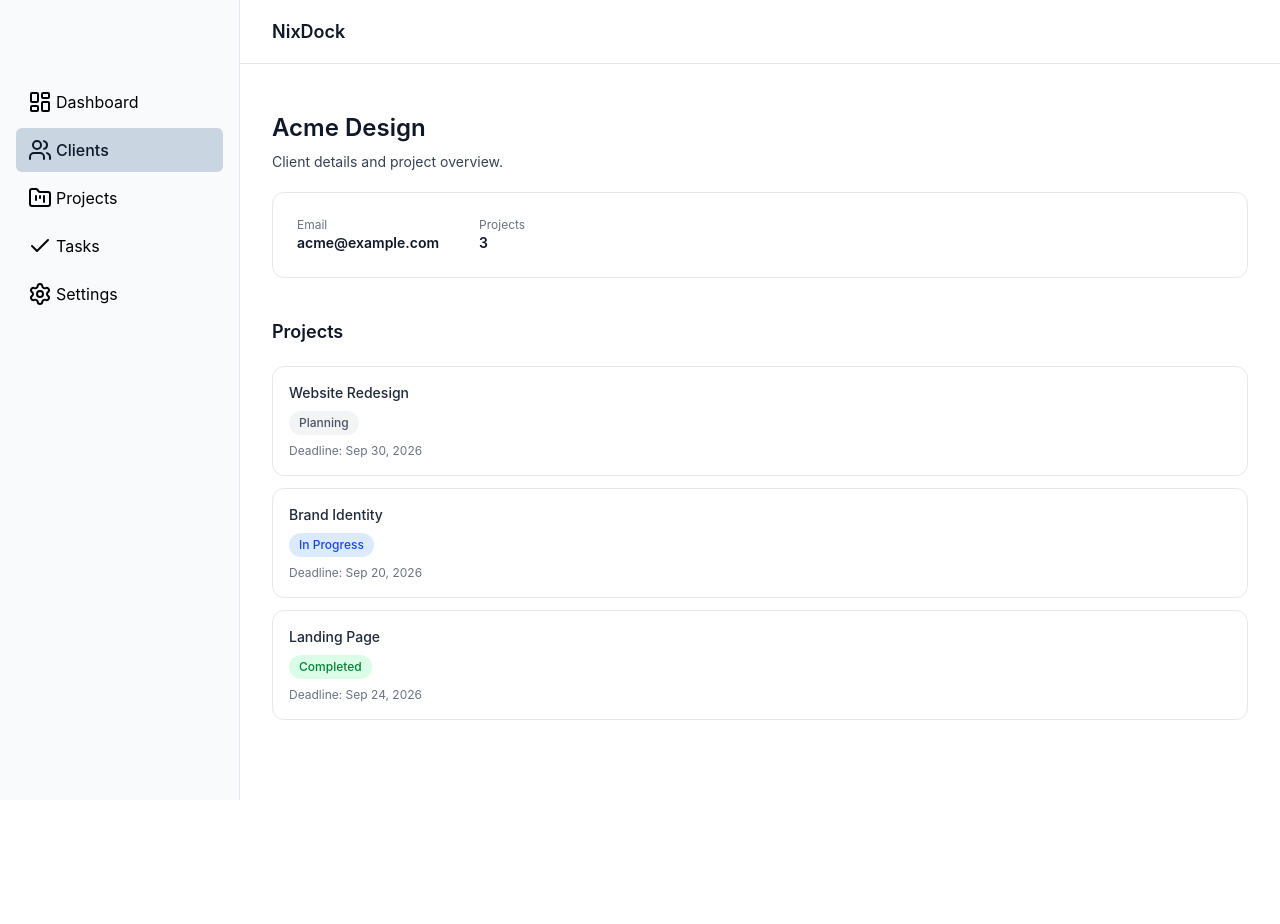
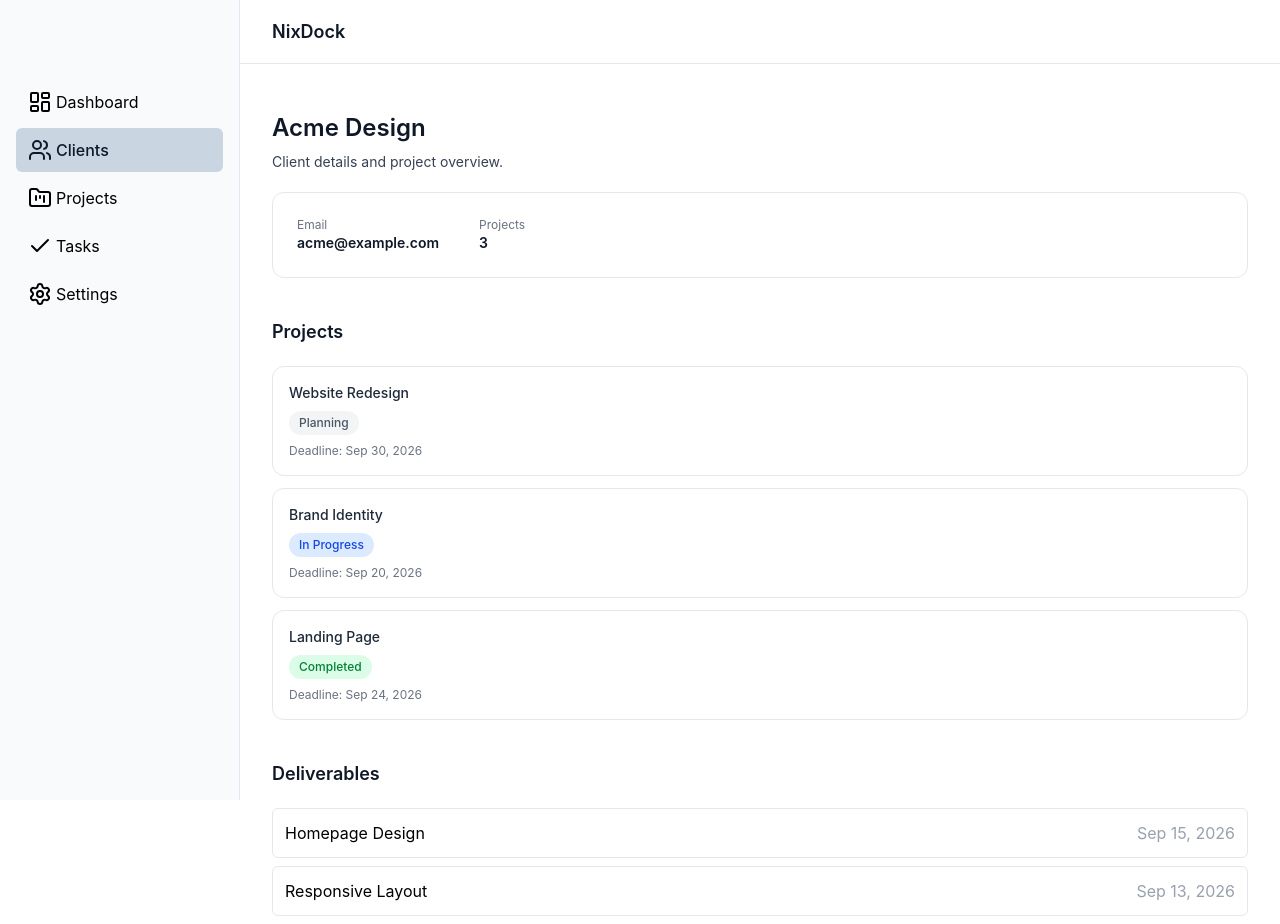
Before and after one commit to nico-devstudio/NixDock, a React (Vite) app: page /clients/1 in a window 1280 px wide. Shown: the top 924 px of the page. Before the commit the page ends 800 px from the top, so only its background shows below. Built offline with nearby package versions, Linux system fonts and the light colour scheme.

Commit message:
feat: add deliverable detail pages

```diff
--- a/src/components/Client.jsx
+++ b/src/pages/Client.jsx
@@ -1,6 +1,7 @@
 import { Link, useParams } from "react-router-dom";
 import { clients } from "../data/clients";
 import { projects } from "../data/projects";
+import { deliverables } from "../data/deliverables";
 
 export default function Client() {
   const { id } = useParams();
@@ -13,6 +14,11 @@ export default function Client() {
   const projectCardStyle =
     "border border-gray-200 rounded-xl p-4 text-sm text-gray-800 hover:border-gray-300 hover:shadow-sm transition";
   const projStatus = "text-xs font-medium px-2.5 py-1 rounded-full self-start";
+  const clientDeliverables = deliverables.filter((deliverable) =>
+    clientProjects.some((project) => project.id === deliverable.projectId),
+  );
+  const container =
+    "flex flex-wrap justify-between border border-gray-200 rounded-md";
 
   return (
     <div className="max-w-5xl">
@@ -70,6 +76,31 @@ export default function Client() {
               ))}
             </ul>
           </section>
+
+          <section className="mt-10">
+            <h2 className="text-lg font-semibold text-gray-900 my-5">
+              Deliverables
+            </h2>
+            <ul className="space-y-2 mt-5">
+              {clientDeliverables.map((deliverable) => (
+                <li key={deliverable.id}>
+                  <Link
+                    to={`/deliverables/${deliverable.id}`}
+                    className={`${container} p-3 max-md:flex-col hover:border-gray-300 hover:shadow-sm transition`}
+                  >
+                    <p>{deliverable.name}</p>
+                    <p className="text-gray-400  shrink-0">
+                      {new Date(deliverable.date).toLocaleDateString("en-US", {
+                        year: "numeric",
+                        month: "short",
+                        day: "numeric",
+                      })}
+                    </p>
+                  </Link>
+                </li>
+              ))}
+            </ul>
+          </section>
         </>
       ) : (
         <p>Client not found</p>
--- a/src/pages/Dashboard.jsx
+++ b/src/pages/Dashboard.jsx
@@ -2,6 +2,7 @@ import { clients } from "../data/clients";
 import { projects } from "../data/projects";
 import { tasks } from "../data/tasks";
 import { deliverables } from "../data/deliverables";
+import { Link } from "react-router-dom";
 
 export default function Dashboard() {
   const cardsStyle =
@@ -92,9 +93,10 @@ export default function Dashboard() {
           <h2 className={h2Style}>Recent Deliverables</h2>
           <ul className="space-y-2 mt-5">
             {deliverables.map((deliverable) => (
-              <li
-                key={deliverable.id}
-                className={`${container} p-3 max-md:flex-col`}
+              <li key={deliverable.id}>
+                <Link
+                  to={`/deliverables/${deliverable.id}`}
+                  className={`${container} p-3 max-md:flex-col hover:border-gray-300 hover:shadow-sm transition`}
                 >
                   <p>{deliverable.name}</p>
                   <p className={`${mutedText} shrink-0`}>
@@ -104,6 +106,7 @@ export default function Dashboard() {
                       day: "numeric",
                     })}
                   </p>
+                </Link>
               </li>
             ))}
           </ul>
--- /dev/null
+++ b/src/pages/Deliverable.jsx
@@ -0,0 +1,51 @@
+import { useParams } from "react-router-dom";
+import { deliverables } from "../data/deliverables";
+import { projects } from "../data/projects";
+
+export default function Deliverable() {
+  const { id } = useParams();
+  const deliverable = deliverables.find(
+    (deliverable) => deliverable.id === parseInt(id, 10),
+  );
+  const project =
+    deliverable &&
+    projects.find((project) => project.id === deliverable.projectId);
+
+  return (
+    <>
+      <h1 className="text-2xl font-semibold text-gray-900 mb-6">Deliverable</h1>
+
+      {deliverable ? (
+        <div className="border border-gray-200 rounded-xl p-6 max-w-5xl">
+          <div className="flex flex-col gap-6">
+            <div>
+              <p className="text-sm text-gray-500">Name</p>
+              <p className="text-gray-900 font-medium mt-1">
+                {deliverable.name}
+              </p>
+            </div>
+
+            <div>
+              <p className="text-sm text-gray-500">Date</p>
+              <p className="text-gray-900 font-medium mt-1">
+                {new Date(deliverable.date).toLocaleDateString("en-US", {
+                  year: "numeric",
+                  month: "short",
+                  day: "numeric",
+                })}
+              </p>
+            </div>
+            <div>
+              <p className="text-sm text-gray-500">Project</p>
+              <p className="text-gray-900 font-medium mt-1">
+                {project ? project.name : "Project not found"}
+              </p>
+            </div>
+          </div>
+        </div>
+      ) : (
+        <p>No Deliverables found.</p>
+      )}
+    </>
+  );
+}
--- a/src/pages/Project.jsx
+++ b/src/pages/Project.jsx
@@ -2,6 +2,7 @@ import { Link, useParams } from "react-router-dom";
 import { projects } from "../data/projects";
 import { clients } from "../data/clients";
 import { tasks } from "../data/tasks";
+import { deliverables } from "../data/deliverables";
 
 export default function Project() {
   const { id } = useParams();
@@ -15,6 +16,11 @@ export default function Project() {
   const projTasks = project
     ? tasks.filter((task) => task.projectId === project.id)
     : [];
+  const container =
+    "flex flex-wrap justify-between border border-gray-200 rounded-md";
+  const projDeliverables = deliverables.filter(
+    (deliverable) => deliverable.projectId === project.id,
+  );
 
   return (
     <>
@@ -116,6 +122,31 @@ export default function Project() {
               ))}
             </ul>
           </section>
+
+          <section className="mt-10">
+            <h2 className="text-lg font-semibold text-gray-900 my-5">
+              Deliverables
+            </h2>
+            <ul className="space-y-2 mt-5">
+              {projDeliverables.map((deliverable) => (
+                <li key={deliverable.id}>
+                  <Link
+                    to={`/deliverables/${deliverable.id}`}
+                    className={`${container} p-3 max-md:flex-col hover:border-gray-300 hover:shadow-sm transition`}
+                  >
+                    <p>{deliverable.name}</p>
+                    <p className="text-gray-400  shrink-0">
+                      {new Date(deliverable.date).toLocaleDateString("en-US", {
+                        year: "numeric",
+                        month: "short",
+                        day: "numeric",
+                      })}
+                    </p>
+                  </Link>
+                </li>
+              ))}
+            </ul>
+          </section>
         </div>
       ) : (
         <p>Project not found</p>
```
Also changed, not shown: src/router.jsx (+6 -1 lines). Lines whose indentation alone changed are shown as unchanged.
